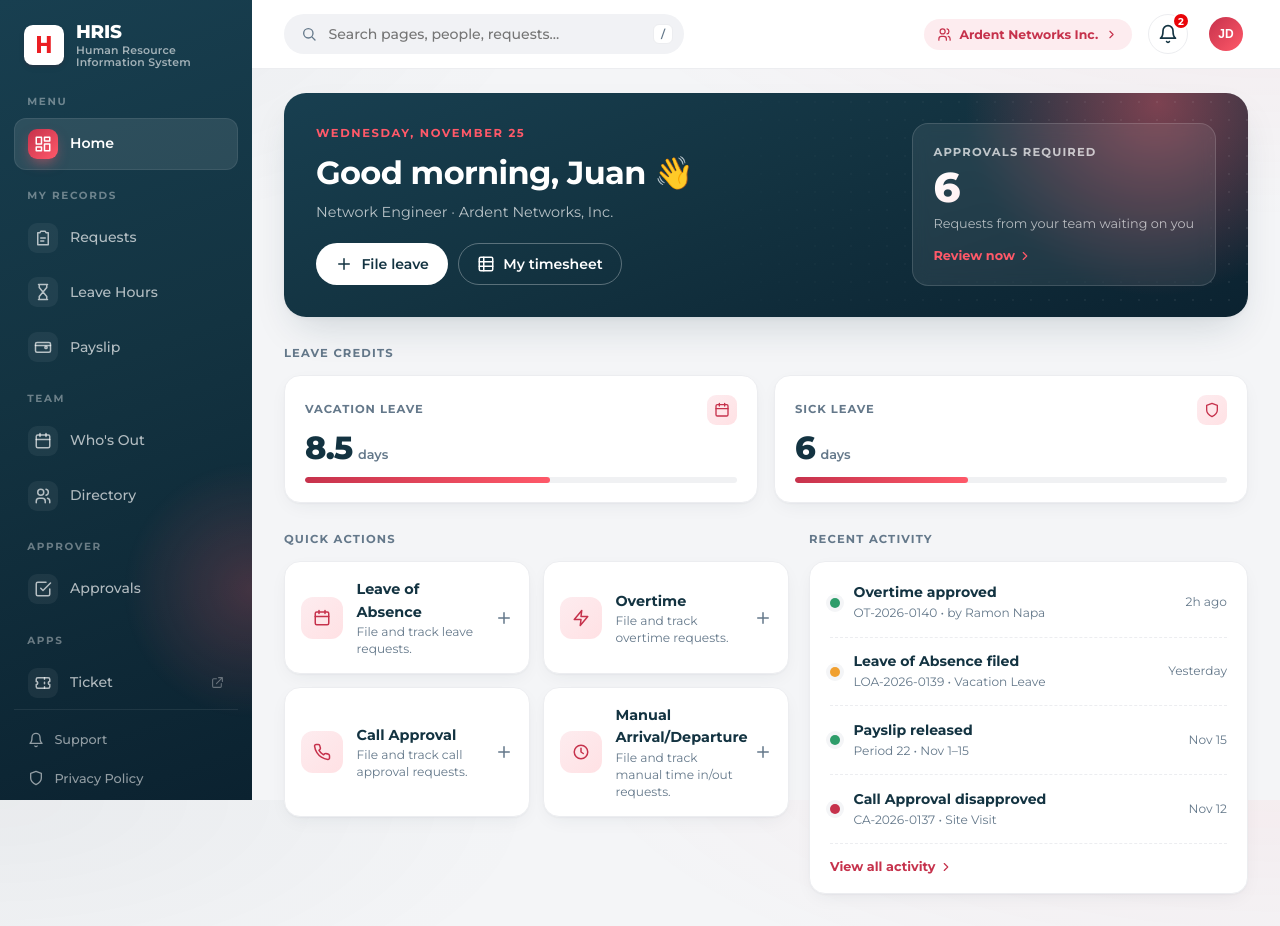
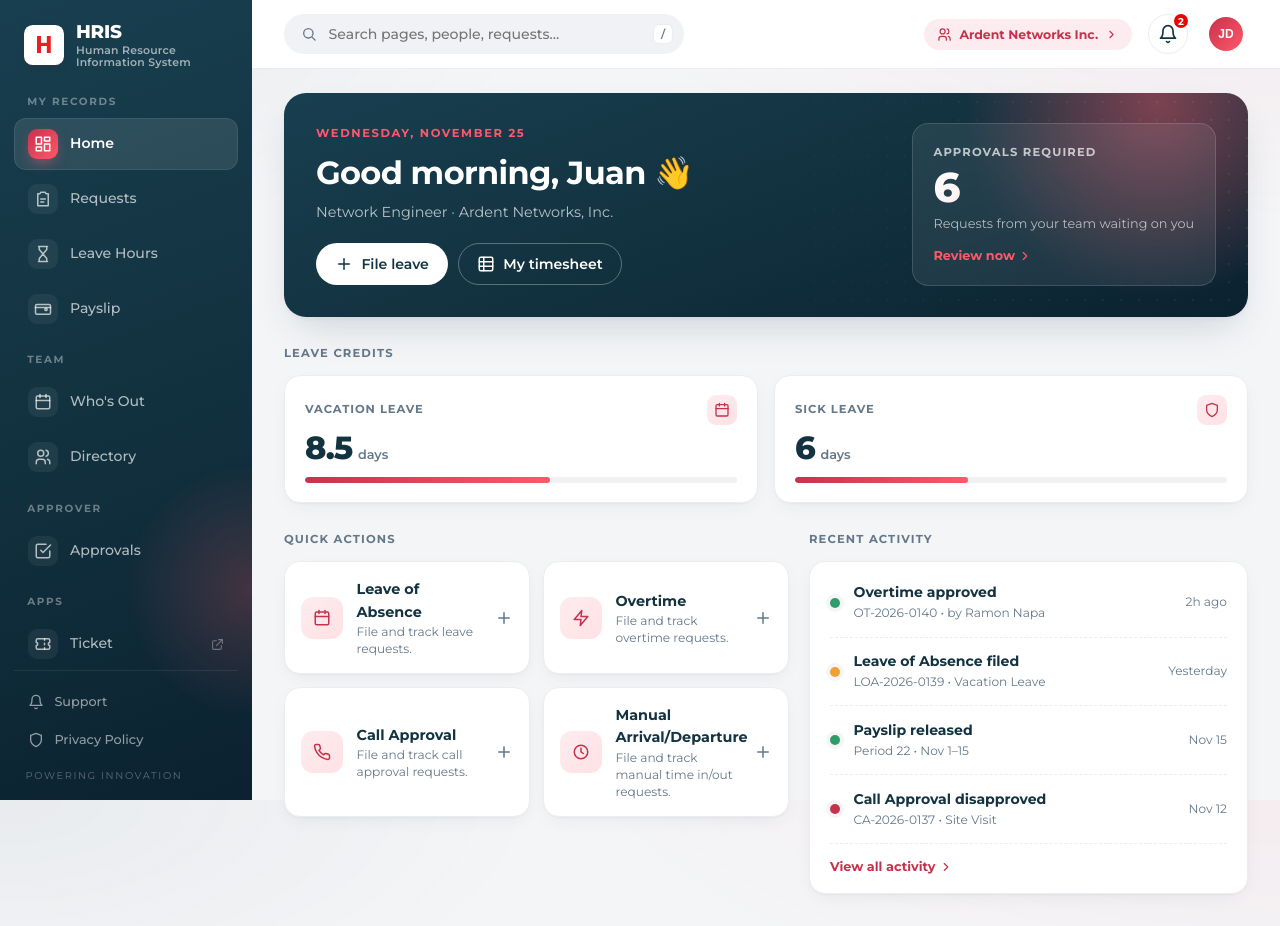
Before and after one commit to naparamon5-spec/hris-v2, a Nuxt app: page / in a window 1280 px wide. Built offline with nearby package versions, Linux system fonts and the light colour scheme.

Commit message:
style: sidebar Home moves into My records (before Requests)
Co-Authored-By: Claude Opus 5.5 <noreply@anthropic.com>

```diff
--- a/layouts/default.vue
+++ b/layouts/default.vue
@@ -128,10 +128,10 @@ const unread = computed(() => notifications.value.filter(n => n.unread).length)
 const { canApprove } = useApprovals()
 // Sidebar sections (like v1's MENU / RECORD-REQUEST / APPS headings).
 const navGroups = [
-  { title: 'Menu', items: [{ to: '/', label: 'Home', icon: 'home' }] },
   {
     title: 'My records',
     items: [
+      { to: '/', label: 'Home', icon: 'home' },
       { to: '/requests', label: 'Requests', icon: 'requests' },
       { to: '/leave-hours', label: 'Leave Hours', icon: 'hourglass' },
       { to: '/payroll', label: 'Payslip', icon: 'wallet', also: ['/timesheet'] }
```
